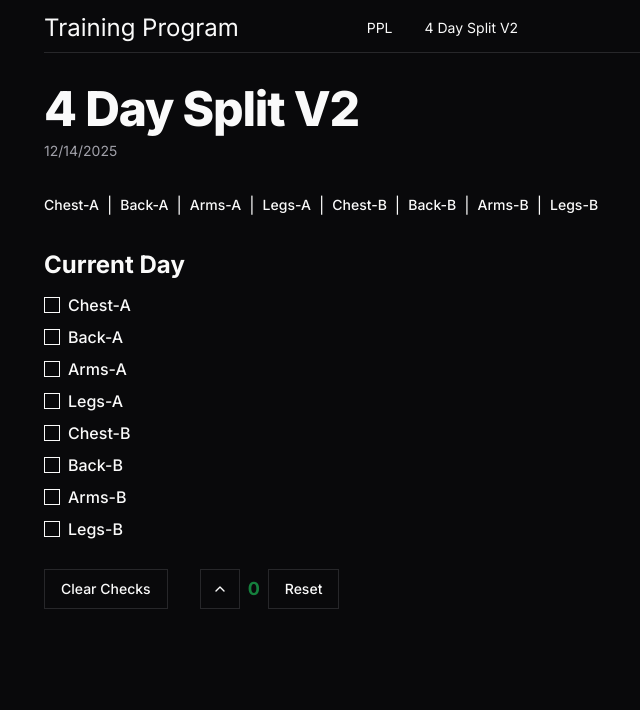
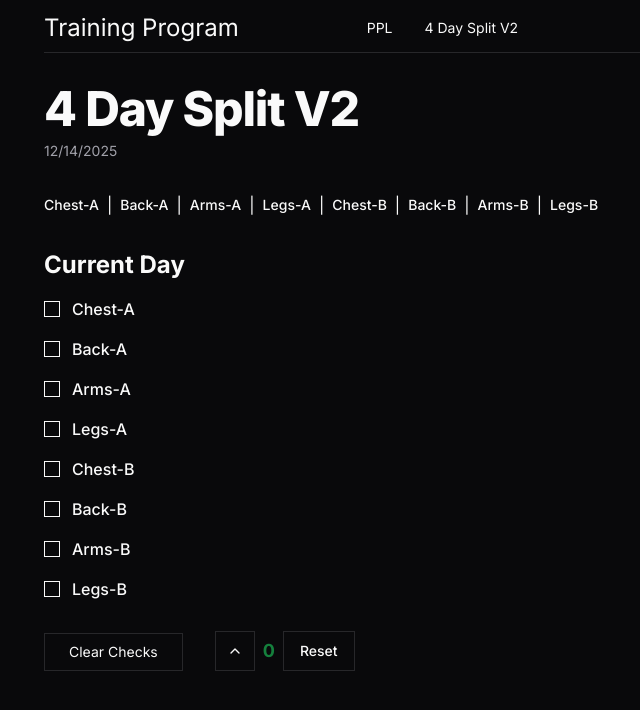
Before and after one commit to Dillonzellis/training-program, a Next.js app: page /4-day-split-v2 in a window 1280 px wide. Shown: the top 710 px of the page, without its empty margins (36-676 px from the left). Built offline with nearby package versions, Linux system fonts and the light colour scheme.

Commit message:
bigger checks

```diff
--- a/src/components/SplitCheckbox.tsx
+++ b/src/components/SplitCheckbox.tsx
@@ -4,7 +4,6 @@ import { useEffect } from "react";
 import { useLocalStorage } from "usehooks-ts";
 import { Checkbox } from "@/components/ui/checkbox";
 import type { CheckType } from "@/data/checks";
-import { Button } from "./ui/button";
 
 interface CheckProps extends CheckType {
   onClick: (id: string) => void;
@@ -13,15 +12,20 @@ interface CheckProps extends CheckType {
 
 const Check = ({ id, label, onClick, checked }: CheckProps) => {
   return (
-    <div className="flex items-center space-x-2" onClick={() => onClick(id)}>
-      <Checkbox id={id} checked={checked} />
+    <button
+      type="button"
+      onClick={() => onClick(id)}
+      className="flex items-center space-x-3 w-full p-3 sm:p-0 rounded-lg sm:rounded-none bg-accent/50 sm:bg-transparent hover:bg-accent sm:hover:bg-transparent transition-colors"
+    >
+      <Checkbox id={id} checked={checked} className="w-6 h-6 sm:w-4 sm:h-4" />
       <a
         href={`/ppl/${id}`}
-        className="text-base font-medium leading-none peer-disabled:cursor-not-allowed peer-disabled:opacity-70"
+        className="text-lg sm:text-base font-medium leading-none peer-disabled:cursor-not-allowed peer-disabled:opacity-70"
+        onClick={(e) => e.stopPropagation()}
       >
         {label}
       </a>
-    </div>
+    </button>
   );
 };
 
@@ -58,7 +62,7 @@ export const SplitCheckbox = ({ splitChecks }: SplitCheckboxProps) => {
 
   return (
     <div>
-      <div className="space-y-4 pb-8">
+      <div className="space-y-3 sm:space-y-4 pb-8">
         {splitChecks.map((check) => (
           <Check
             onClick={handleCheck}
@@ -68,9 +72,12 @@ export const SplitCheckbox = ({ splitChecks }: SplitCheckboxProps) => {
           />
         ))}
       </div>
-      <Button onClick={handleClearChecks} variant="outline">
+      <button
+        onClick={handleClearChecks}
+        className="w-full sm:w-auto px-6 py-3 sm:py-2 text-base sm:text-sm border rounded-md hover:bg-accent transition-colors"
+      >
         Clear Checks
-      </Button>
+      </button>
     </div>
   );
 };
--- a/src/components/workout/WorkoutList.tsx
+++ b/src/components/workout/WorkoutList.tsx
@@ -29,12 +29,12 @@ export default function WorkoutList({ exerciseList, storageKey, onClear }: Worko
           key={i}
           type="button"
           onClick={() => handleCheck(key)}
-          className="w-10 h-10 sm:w-8 sm:h-8 flex items-center justify-center rounded-md border border-input bg-background hover:bg-accent transition-colors"
+          className="w-14 h-14 sm:w-10 sm:h-10 flex items-center justify-center rounded-md border-2 border-input bg-background hover:bg-accent transition-colors"
           aria-label={`Set ${i + 1}`}
         >
           <Checkbox
             checked={!!checkedState[key]}
-            className="pointer-events-none"
+            className="w-7 h-7 sm:w-5 sm:h-5 pointer-events-none"
           />
         </button>
       );
```
